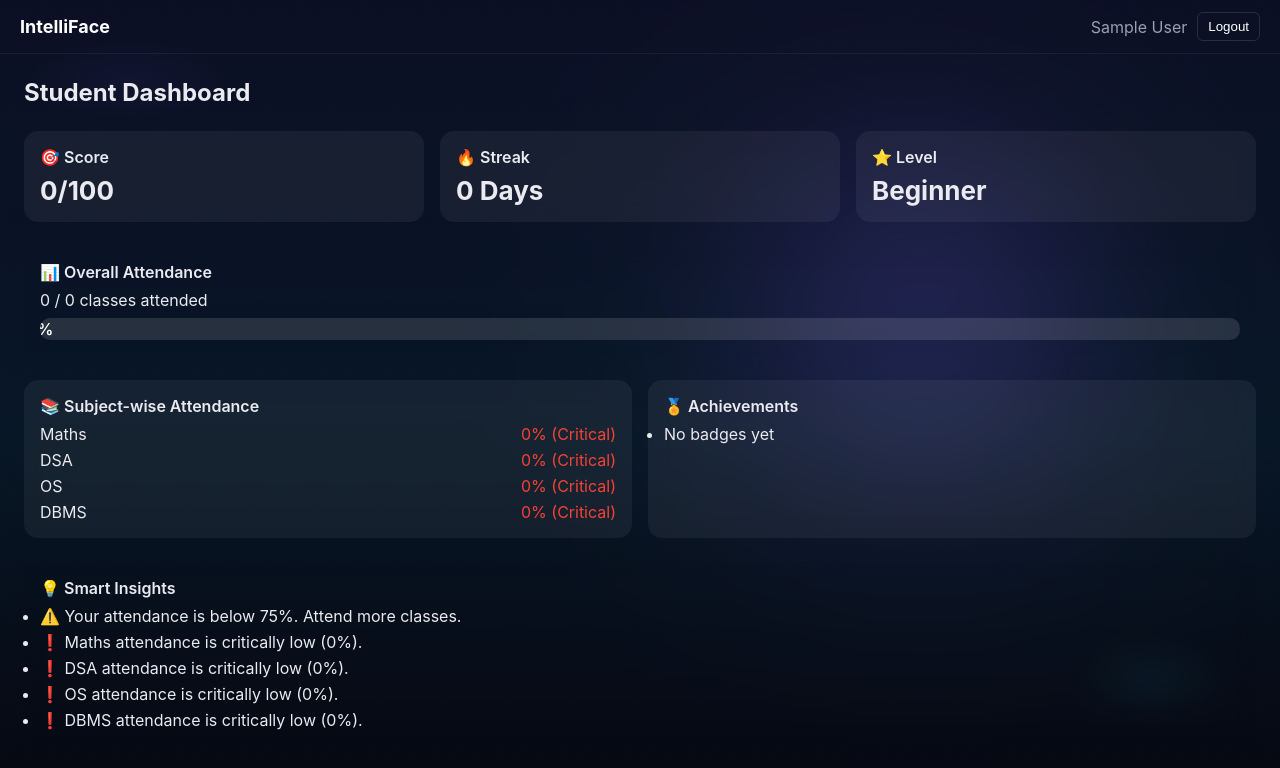
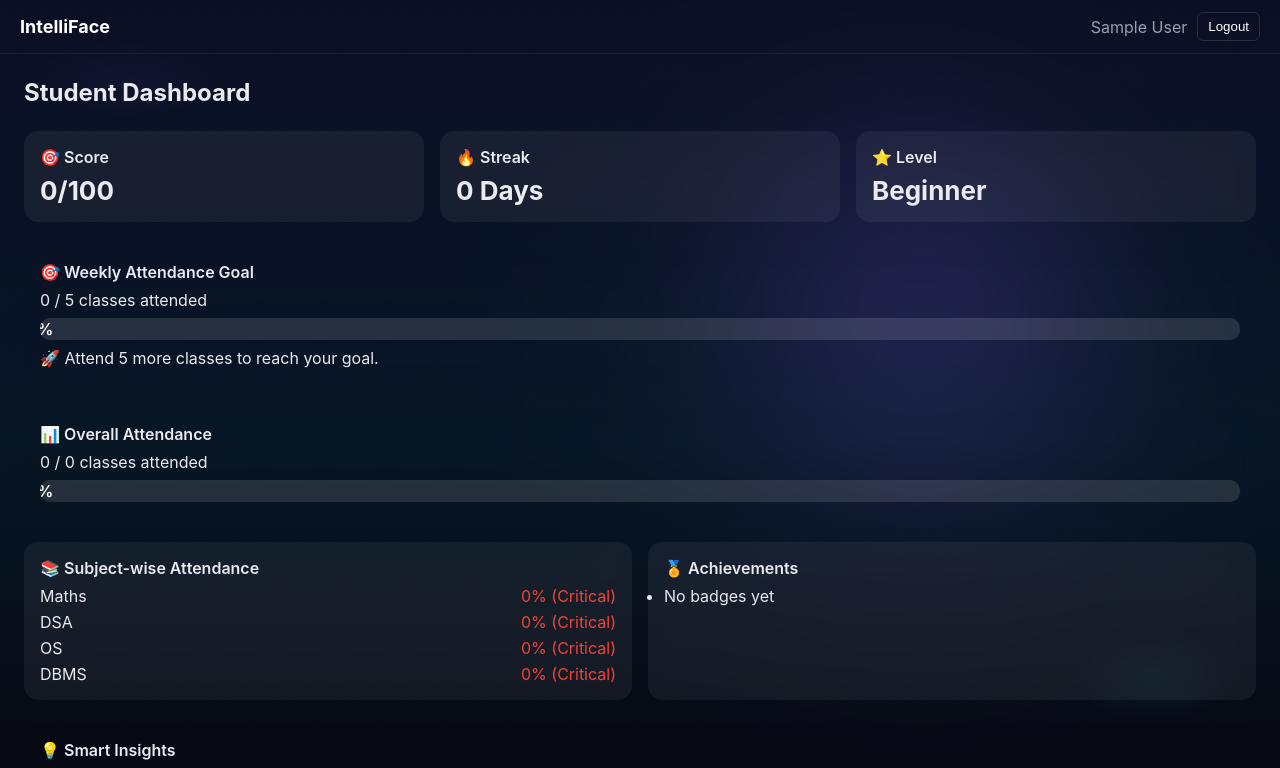
Before and after one commit to swastikr7/intelliface-attendance_system, a React (Vite) app: page /student-dashboard in a window 1280 px wide. Shown: the top 768 px of the page. Built offline with nearby package versions, Linux system fonts and the light colour scheme; sample sign-in values are in the browser's storage.

Commit message:
Update StudentDashboard.jsx
Add weekly attendance goals and motivation UI

```diff
--- a/src/pages/StudentDashboard.jsx
+++ b/src/pages/StudentDashboard.jsx
@@ -12,6 +12,7 @@ import {
   getSubjectWiseAttendance,
   getAttendanceInsights,
 } from "../utils/analytics";
+import { getWeeklyGoal } from "../utils/goals";
 import "../styles/dashboard.css";
 
 const StudentDashboard = () => {
@@ -20,14 +21,24 @@ const StudentDashboard = () => {
   const [scanStarted, setScanStarted] = useState(false);
   const [attendanceMarked, setAttendanceMarked] = useState(false);
 
+  // Gamification
   const [score, setScore] = useState(0);
   const [streak, setStreak] = useState(0);
   const [level, setLevel] = useState("");
   const [badges, setBadges] = useState([]);
 
+  // Analytics
   const [overall, setOverall] = useState({ present: 0, total: 0, percentage: 0 });
   const [subjects, setSubjects] = useState({});
   const [insights, setInsights] = useState([]);
+
+  // Weekly goal
+  const [weeklyGoal, setWeeklyGoal] = useState({
+    target: 5,
+    completed: 0,
+    remaining: 0,
+    percentage: 0,
+  });
 
   useEffect(() => {
     refreshAll();
@@ -46,6 +57,8 @@ const StudentDashboard = () => {
     setOverall(getOverallAttendance());
     setSubjects(getSubjectWiseAttendance());
     setInsights(getAttendanceInsights());
+
+    setWeeklyGoal(getWeeklyGoal(5));
   };
 
   const checkTodayAttendance = () => {
@@ -93,6 +106,30 @@ const StudentDashboard = () => {
         </div>
       </div>
 
+      {/* WEEKLY GOAL */}
+      <div className="card section">
+        <h4>🎯 Weekly Attendance Goal</h4>
+        <p>
+          {weeklyGoal.completed} / {weeklyGoal.target} classes attended
+        </p>
+        <div className="progress-container">
+          <div
+            className="progress-bar"
+            style={{
+              width: `${weeklyGoal.percentage}%`,
+              background: weeklyGoal.percentage >= 100 ? "#4caf50" : "#2196f3",
+            }}
+          >
+            {weeklyGoal.percentage}%
+          </div>
+        </div>
+        <p style={{ marginTop: "8px" }}>
+          {weeklyGoal.remaining === 0
+            ? "🎉 Weekly goal achieved! Great consistency."
+            : `🚀 Attend ${weeklyGoal.remaining} more classes to reach your goal.`}
+        </p>
+      </div>
+
       {/* OVERALL ATTENDANCE */}
       <div className="card section">
         <h4>📊 Overall Attendance</h4>
@@ -127,7 +164,9 @@ const StudentDashboard = () => {
         <div className="card">
           <h4>🏅 Achievements</h4>
           <ul className="badges">
-            {badges.length ? badges.map((b, i) => <li key={i}>{b}</li>) : <li>No badges yet</li>}
+            {badges.length
+              ? badges.map((b, i) => <li key={i}>{b}</li>)
+              : <li>No badges yet</li>}
           </ul>
         </div>
       </div>
```
